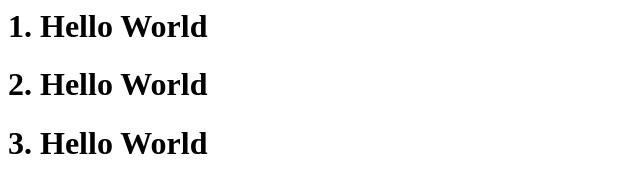
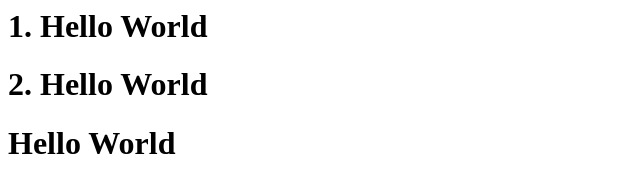
Before and after one commit to LimGyujin/OSS_4, a plain HTML site: page index.html in a window 1280 px wide. Shown: the whole page, without its empty margins (0-640 px from the left). Drawn offline with Linux system fonts and the light colour scheme.

Commit message:
third commit

```diff
--- a/index.html
+++ b/index.html
@@ -5,6 +5,6 @@
     <body>
         <h1>1. Hello World</h1>
         <h1>2. Hello World</h1>
-        <h1>3. Hello World</h1>
+        <h1>Hello World</h1>
     </body>
 </html>
```
